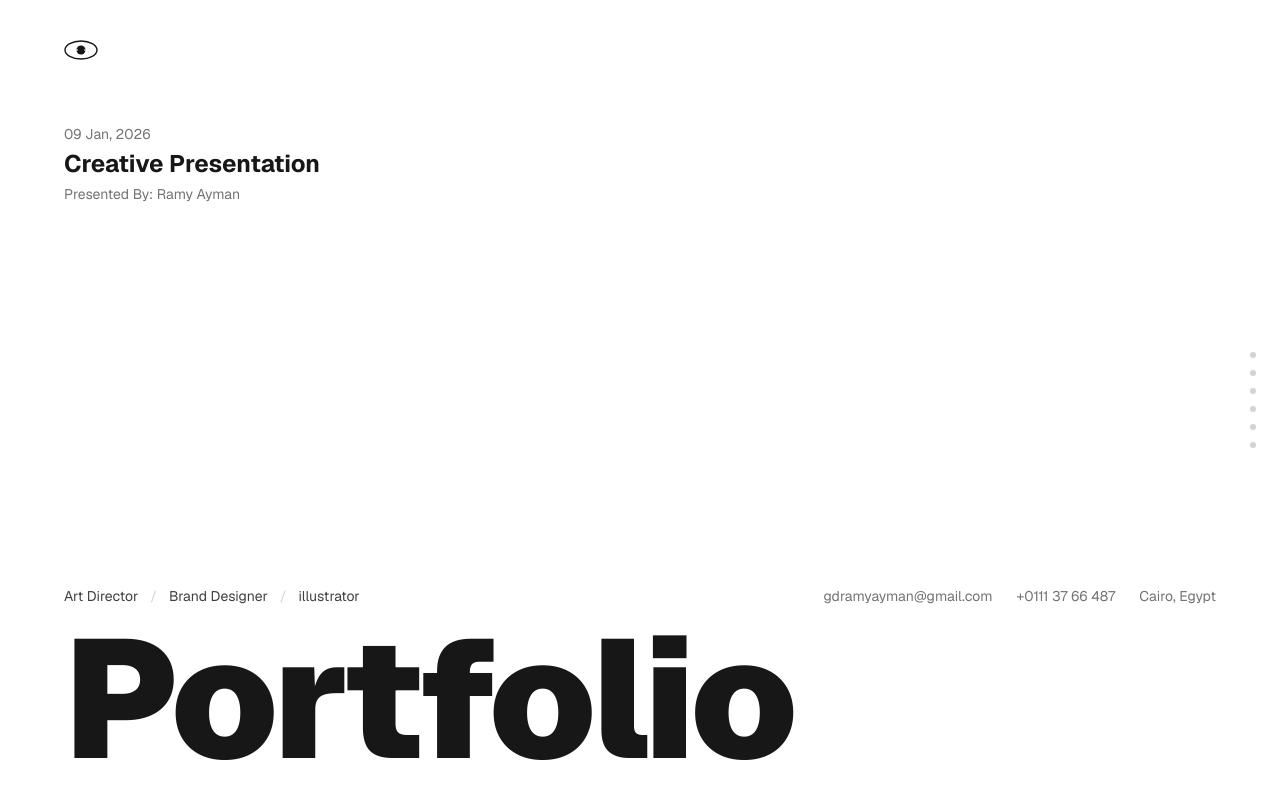
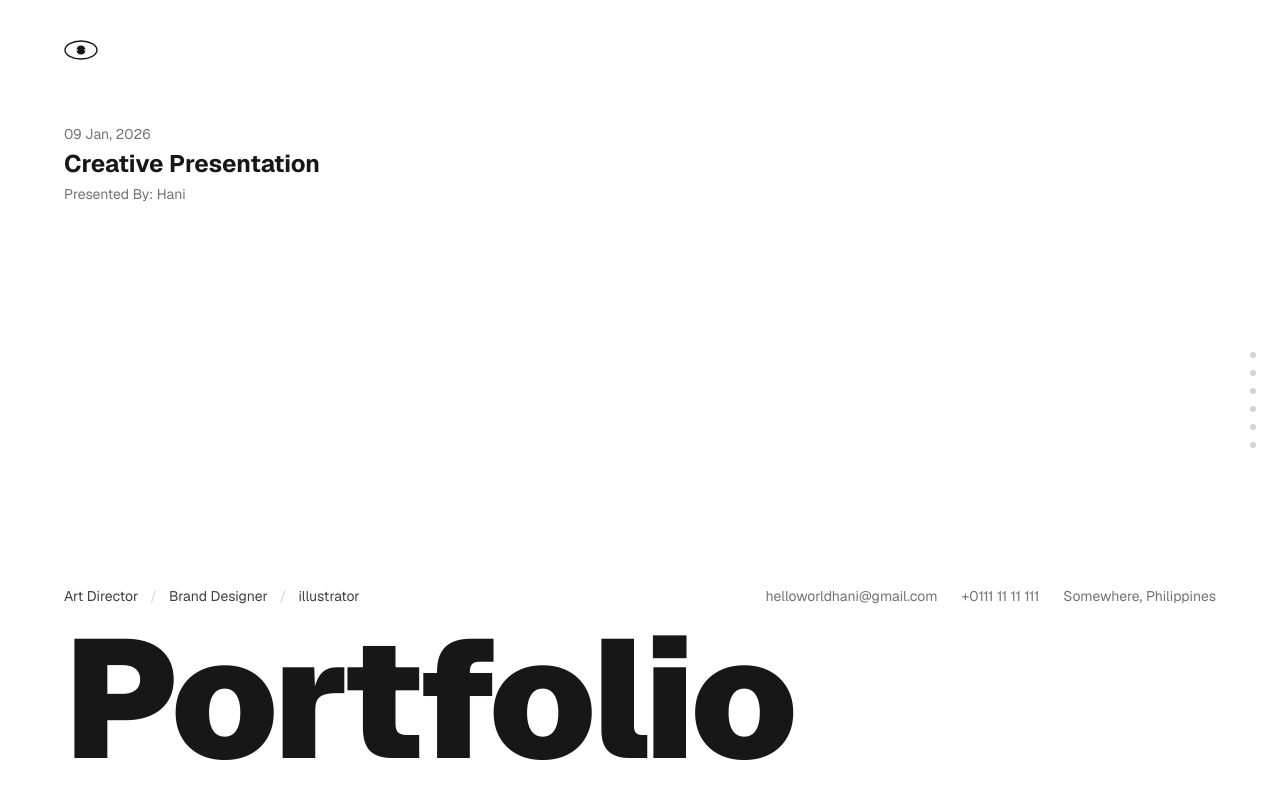
Before and after one commit to helloworldhani/helloworldhani-portfolio, a Next.js app: page / in a window 1280 px wide. Built offline with nearby package versions, Linux system fonts and the light colour scheme.

Commit message:
Update Page file

```diff
--- a/app/page.tsx
+++ b/app/page.tsx
@@ -26,9 +26,9 @@ function SlideFooter({ email = true }: { email?: boolean }) {
   if (!email) return null;
   return (
     <div className="flex items-center justify-between text-xs text-neutral-500 mt-auto pt-10">
-      <span>gdramyayman@gmail.com</span>
-      <span>+0111 37 666 487</span>
-      <span>Cairo, Egypt</span>
+      <span>helloworldhani@gmail.com</span>
+      <span>+0111 11 111 111</span>
+      <span>Somewhere, Philippines</span>
     </div>
   );
 }
@@ -188,7 +188,7 @@ function CoverSlide() {
       <h1 className="text-2xl font-bold text-neutral-900">
         Creative Presentation
       </h1>
-      <p className="text-sm text-neutral-500 mt-1">Presented By: Ramy Ayman</p>
+      <p className="text-sm text-neutral-500 mt-1">Presented By: Hani</p>
 
       <div className="flex-1" />
 
@@ -201,9 +201,9 @@ function CoverSlide() {
           <span>illustrator</span>
         </div>
         <div className="flex items-center gap-6 text-neutral-500">
-          <span>gdramyayman@gmail.com</span>
-          <span>+0111 37 66 487</span>
-          <span>Cairo, Egypt</span>
+          <span>helloworldhani@gmail.com</span>
+          <span>+0111 11 11 111</span>
+          <span>Somewhere, Philippines</span>
         </div>
       </div>
 
@@ -234,7 +234,7 @@ function IntroSlide() {
           <h1 className="font-black leading-[0.95] tracking-tight text-neutral-900 text-5xl md:text-6xl lg:text-7xl mb-8">
             Hello!
             <br />
-            I&apos;m Ramy Ayman
+            I&apos;m Hani
           </h1>
 
           <p className="text-sm md:text-base text-neutral-800 font-medium mb-4 max-w-md">
```
